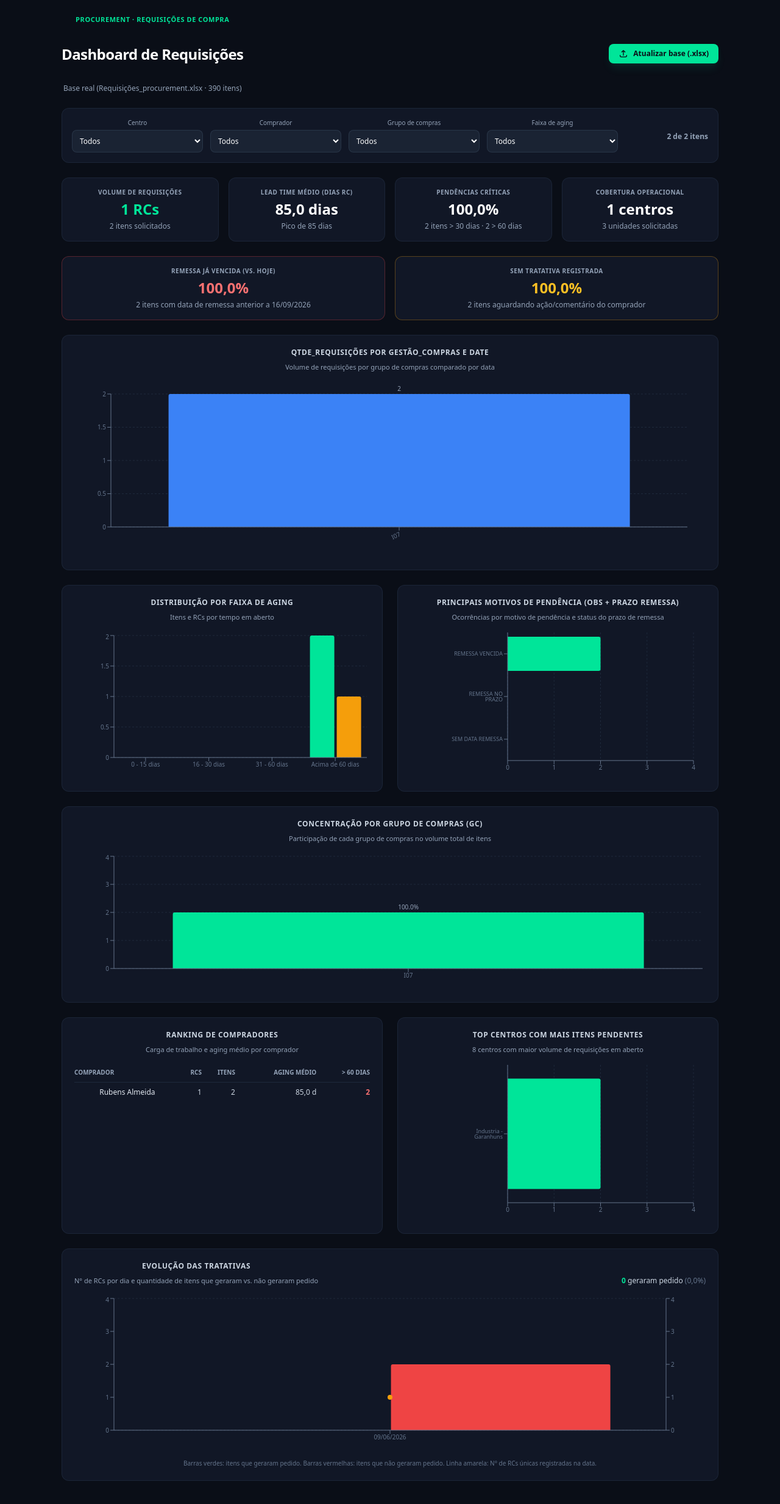
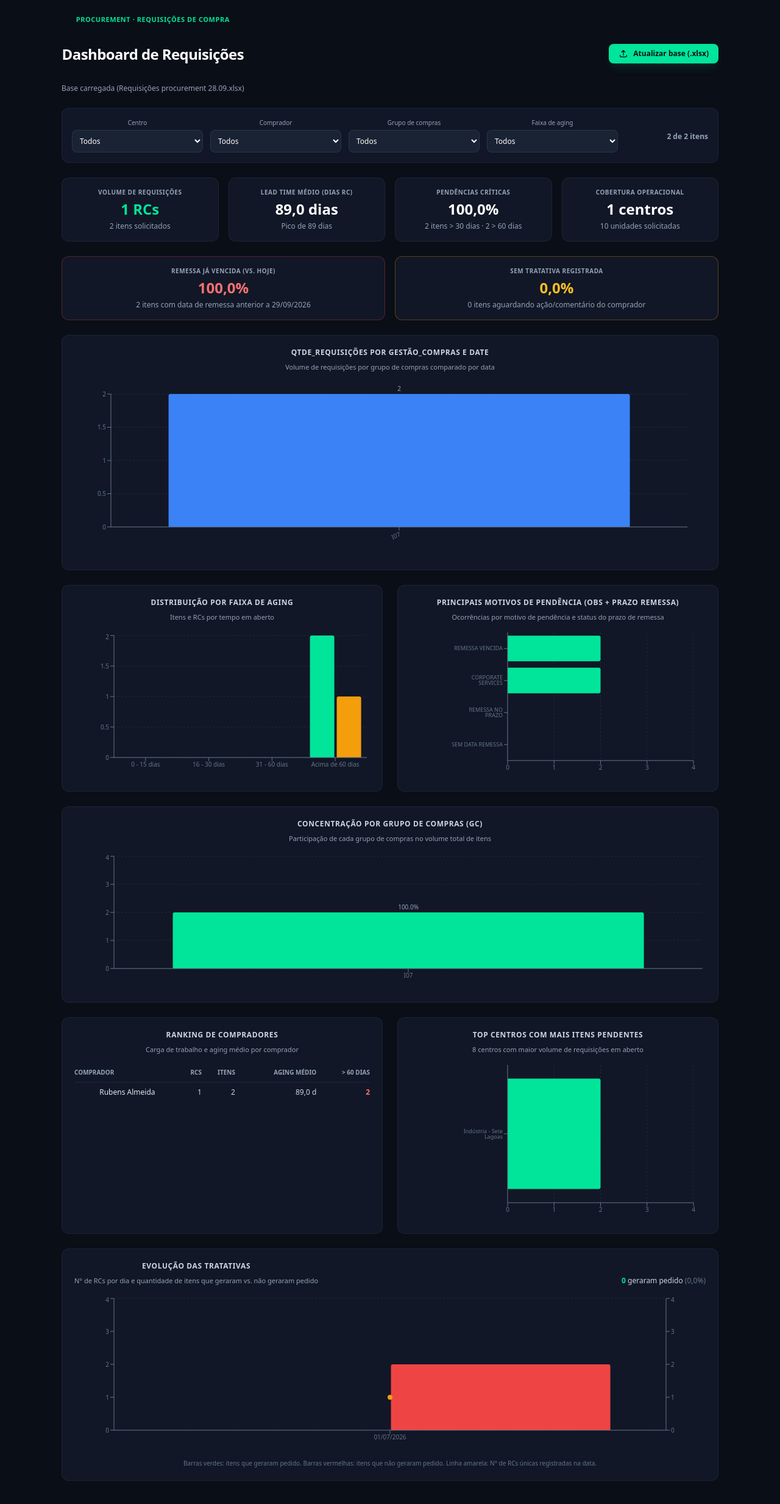
Before and after one commit to llarasilvapro-blip/requisicoes-dashboard, a React (Vite) app: page / in a window 1280 px wide. Shown: the top 2466 px of the page at 61% size. Built offline with nearby package versions, Linux system fonts and the light colour scheme; the HTML template or start-up script is replaced by a standard one.

Commit message:
dash atualizado8

```diff
--- a/src/App.jsx
+++ b/src/App.jsx
@@ -42,18 +42,15 @@ const parseData = (str) => {
   return isNaN(d.getTime()) ? null : d;
 };
 
-const HOJE = new Date('2026-09-16');
-
-const formatarData = (str) => {
-  const d = parseData(str);
-  if (!d) return '—';
-  return d.toLocaleDateString('pt-BR');
-};
+const HOJE = new Date('2026-09-29');
 
 // ------------------------------------------------------------------
-// BASE REAL PRÉ-CARREGADA
+// BASE REAL PRÉ-CARREGADA (EXEMPLO INICIAL)
 // ------------------------------------------------------------------
-const dadosReais = [{"id": 1042499410, "rc": "10424994", "itemRc": 10, "diasRC": 85, "centro": "Industria - Garanhuns", "comprador": "Rubens Almeida", "grupoCompras": "I07", "faixaAging": "Acima de 60 dias", "qtdSolicitada": 1, "unidadeMedida": "UN", "material": "1094883", "textoBreve": "TAMPAO 125MM PVC PT002242 PROMAQUINA", "dataSolicitacao": "2026-06-09", "modificadoEm": "2026-08-31", "remessa": "2026-08-31", "tratativa": null, "dataTratativa": null, "obs": null}, {"id": 1042499420, "rc": "10424994", "itemRc": 20, "diasRC": 85, "centro": "Industria - Garanhuns", "comprador": "Rubens Almeida", "grupoCompras": "I07", "faixaAging": "Acima de 60 dias", "qtdSolicitada": 2, "unidadeMedida": "UN", "material": "1079138", "textoBreve": "Protecao Promaquina Pn Pp003640", "dataSolicitacao": "2026-06-09", "modificadoEm": "2026-08-31", "remessa": "2026-08-31", "tratativa": null, "dataTratativa": null, "obs": null}];
+const dadosReais = [
+  {"id": 1043372610, "rc": "10433726", "itemRc": 10, "diasRC": 89, "centro": "Indústria - Sete Lagoas", "comprador": "Rubens Almeida", "grupoCompras": "I07", "faixaAging": "Acima de 60 dias", "qtdSolicitada": 4, "unidadeMedida": "PÇ", "material": "1089193", "textoBreve": "CALCA ALGODAO CNZ 38 FX REFL", "dataSolicitacao": "2026-07-01", "modificadoEm": "2026-09-01", "remessa": "2026-08-31", "tratativa": "Corporate Services", "dataTratativa": null, "obs": "Corporate Services"},
+  {"id": 1043372620, "rc": "10433726", "itemRc": 20, "diasRC": 89, "centro": "Indústria - Sete Lagoas", "comprador": "Rubens Almeida", "grupoCompras": "I07", "faixaAging": "Acima de 60 dias", "qtdSolicitada": 6, "unidadeMedida": "PÇ", "material": "1089274", "textoBreve": "CALCA ALGODAO CNZ 42 FX REFL", "dataSolicitacao": "2026-07-01", "modificadoEm": "2026-08-19", "remessa": "2026-08-31", "tratativa": "Corporate Services", "dataTratativa": null, "obs": "Corporate Services"}
+];
 
 export default function App() {
   const [baseDados, setBaseDados] = useState(dadosReais);
@@ -61,7 +58,7 @@ export default function App() {
   const [filtroComprador, setFiltroComprador] = useState('Todos');
   const [filtroGC, setFiltroGC] = useState('Todos');
   const [filtroAging, setFiltroAging] = useState('Todos');
-  const [nomeArquivo, setNomeArquivo] = useState('Base real (Requisições_procurement.xlsx · 390 itens)');
+  const [nomeArquivo, setNomeArquivo] = useState('Base carregada (Requisições procurement 28.09.xlsx)');
 
   const handleFileChange = (event) => {
     const file = event.target.files && event.target.files[0];
@@ -186,11 +183,20 @@ export default function App() {
     });
   }, [dadosFiltrados]);
 
-  // -------------------- EVOLUÇÃO TEMPORAL (BI DO LAURENCE) --------------------
+  // -------------------- EVOLUÇÃO TEMPORAL (VISUAL LAURENCE) --------------------
+  const datasEvolucaoUnicas = useMemo(() => {
+    const setDatas = new Set();
+    dadosFiltrados.forEach(d => {
+      const dt = parseData(d.dataSolicitacao);
+      if (dt) setDatas.add(dt.toLocaleDateString('pt-BR'));
+    });
+    return Array.from(setDatas).sort().slice(-3); // Compara as 3 datas mais recentes
+  }, [dadosFiltrados]);
+
   const evolucaoDataLaurence = useMemo(() => {
     const mapa = {};
     dadosFiltrados.forEach(d => {
-      const gc = d.grupoCompras || 'Outros';
+      const gc = d.grupoCompras || 'Não informado';
       const dt = parseData(d.dataSolicitacao);
       const dataStr = dt ? dt.toLocaleDateString('pt-BR') : 'Sem Data';
 
@@ -204,16 +210,7 @@ export default function App() {
       .slice(0, 10);
   }, [dadosFiltrados]);
 
-  const datasEvolucaoUnicas = useMemo(() => {
-    const setDatas = new Set();
-    dadosFiltrados.forEach(d => {
-      const dt = parseData(d.dataSolicitacao);
-      if (dt) setDatas.add(dt.toLocaleDateString('pt-BR'));
-    });
-    return Array.from(setDatas).sort().slice(-3); // Pega as 3 datas mais recentes para comparar no gráfico
-  }, [dadosFiltrados]);
-
-  // -------------------- CUMPRIMENTO DE REMESSA + MOTIVOS DE PENDÊNCIA (UNIFICADOS) --------------------
+  // -------------------- MOTIVOS DE PENDÊNCIA + STATUS DE REMESSA (UNIFICADOS) --------------------
   const remessaDataReal = useMemo(() => {
     let atrasada = 0, noPrazo = 0, semData = 0;
     dadosFiltrados.forEach(d => {
@@ -249,7 +246,7 @@ export default function App() {
       .slice(0, 10);
   }, [dadosFiltrados, remessaDataReal]);
 
-  // -------------------- STATUS DE TRATATIVA --------------------
+  // -------------------- STATUS DA TRATATIVA --------------------
   const tratativaStatusData = useMemo(() => {
     const comTratativa = dadosFiltrados.filter(d => d.tratativa && String(d.tratativa).trim() !== '').length;
     const semTratativa = dadosFiltrados.length - comTratativa;
@@ -342,7 +339,11 @@ export default function App() {
 
       const tratativaUpper = String(d.tratativa || '').toUpperCase();
       const obsUpper = String(d.obs || '').toUpperCase();
-      const gerou = tratativaUpper.includes('PEDIDO') || tratativaUpper.includes('GERAR') || obsUpper.includes('PEDIDO');
+
+      const gerou = tratativaUpper.includes('PEDIDO') ||
+                    tratativaUpper.includes('GERAR') ||
+                    obsUpper.includes('PEDIDO') ||
+                    tratativaUpper.includes('CSC DEVE CRIAR PEDIDO');
 
       if (gerou) {
         agrupadoPorData[dataKey].geraramPedido += 1;
@@ -363,7 +364,7 @@ export default function App() {
     dadosFiltrados.forEach(d => {
       const tratativaUpper = String(d.tratativa || '').toUpperCase();
       const obsUpper = String(d.obs || '').toUpperCase();
-      if (tratativaUpper.includes('PEDIDO') || tratativaUpper.includes('GERAR') || obsUpper.includes('PEDIDO')) {
+      if (tratativaUpper.includes('PEDIDO') || tratativaUpper.includes('GERAR') || obsUpper.includes('PEDIDO') || tratativaUpper.includes('CSC DEVE CRIAR PEDIDO')) {
         geraram += 1;
       } else {
         naoGeraram += 1;
@@ -471,7 +472,7 @@ export default function App() {
           <p className="text-[10px] font-bold tracking-wider text-slate-400 uppercase">REMESSA JÁ VENCIDA (vs. hoje)</p>
           <h3 className="text-2xl font-black text-red-400 mt-1">{percRemessaVencida}%</h3>
           <p className="text-xs text-slate-400 mt-1">
-            {remessaDataReal.atrasada} itens com data de remessa anterior a 16/09/2026
+            {remessaDataReal.atrasada} itens com data de remessa anterior a {HOJE.toLocaleDateString('pt-BR')}
           </p>
         </div>
         <div className="bg-[#111726] p-4 rounded-xl border border-amber-500/30">
@@ -483,7 +484,7 @@ export default function App() {
         </div>
       </div>
 
-      {/* EVOLUÇÃO TEMPORAL (QUADRANTE LAURENCE) */}
+      {/* EVOLUÇÃO TEMPORAL (LAURENCE) */}
       <div className="bg-[#111726] p-5 rounded-xl border border-slate-800/80 mb-6">
         <h2 className="text-xs font-bold tracking-wider text-slate-300 uppercase">Qtde_Requisições por Gestão_Compras e Date</h2>
         <p className="text-[11px] text-slate-400 mb-4">Volume de requisições por grupo de compras comparado por data</p>
@@ -510,7 +511,7 @@ export default function App() {
         </div>
       </div>
 
-      {/* AGING E PRINCIPAIS MOTIVOS (COM INFORMAÇÃO DE REMESSA INCLUÍDA) */}
+      {/* AGING E PRINCIPAIS MOTIVOS */}
       <div className="grid grid-cols-1 lg:grid-cols-2 gap-6 mb-6">
         <div className="bg-[#111726] p-5 rounded-xl border border-slate-800/80">
           <h2 className="text-xs font-bold tracking-wider text-slate-300 uppercase">DISTRIBUIÇÃO POR FAIXA DE AGING</h2>
@@ -619,7 +620,7 @@ export default function App() {
         </div>
       </div>
 
-      {/* EVOLUÇÃO DAS TRATATIVAS (REFORMULADO) */}
+      {/* EVOLUÇÃO DAS TRATATIVAS */}
       <div className="bg-[#111726] p-5 rounded-xl border border-slate-800/80 mb-6">
         <div className="flex flex-col md:flex-row justify-between md:items-end gap-2 mb-4">
           <div>
```
